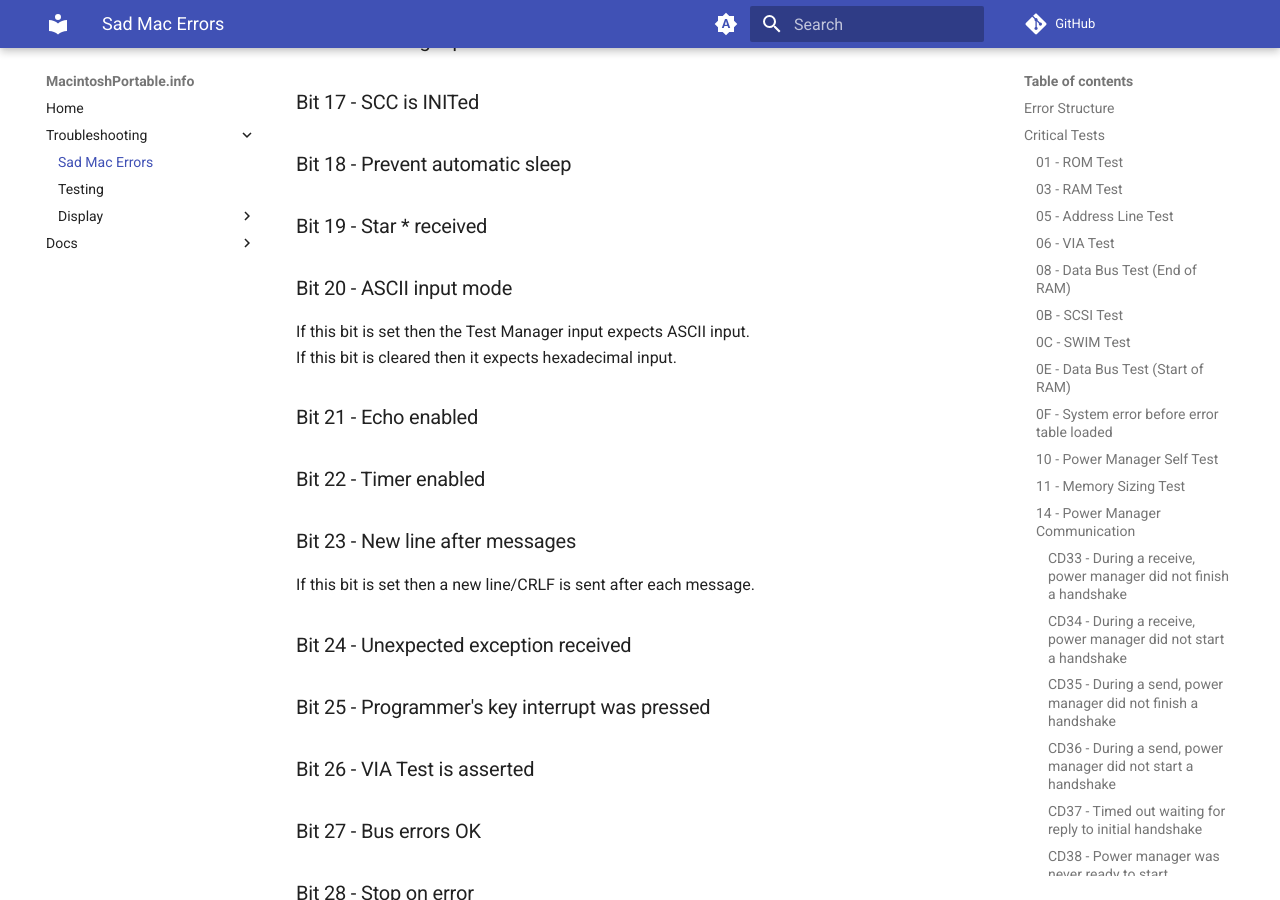
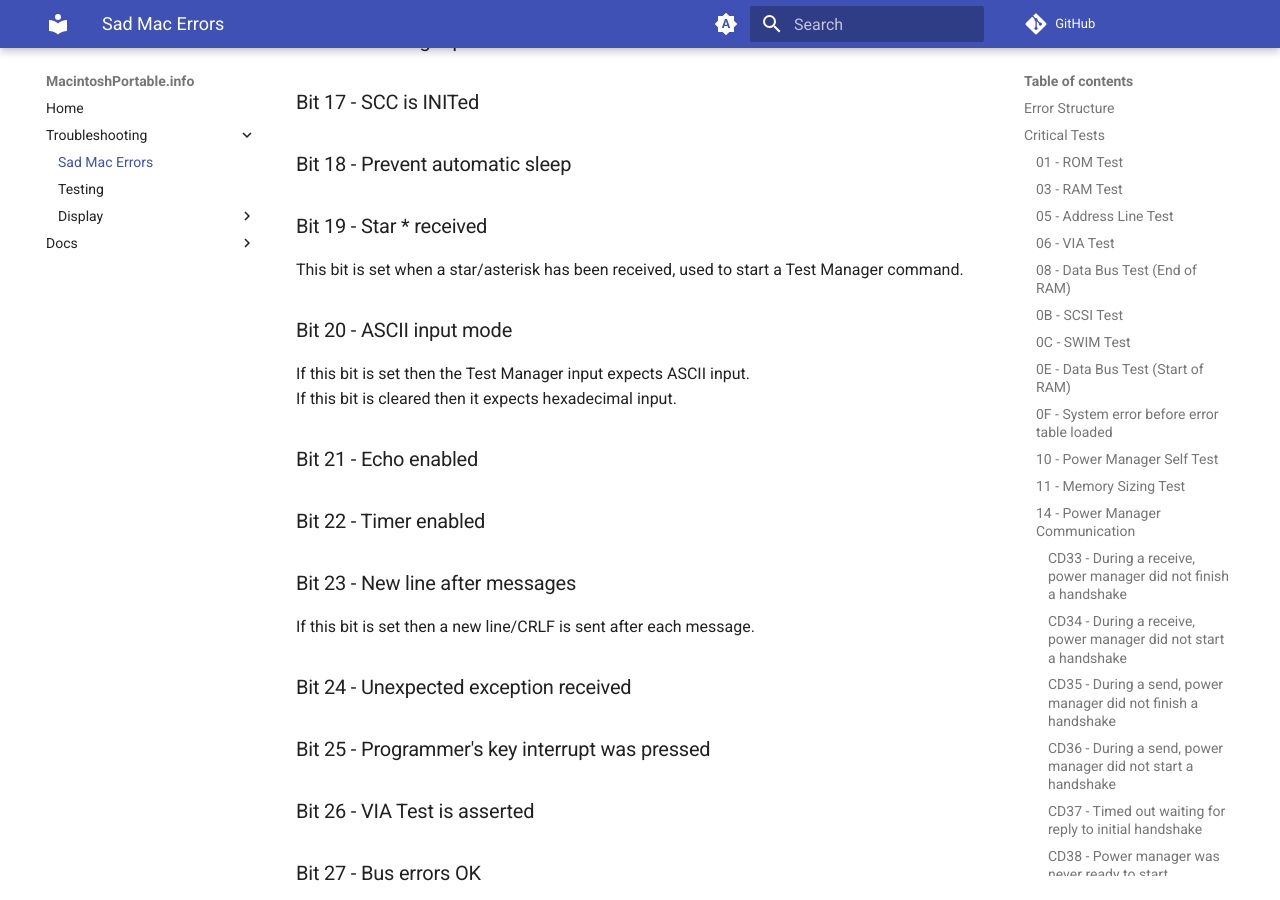
Before and after one commit to rezafouladian/MacintoshPortable, an MkDocs documentation site: the page built from docs/SadMac.md, in a window 1280 px wide and 900 px high, scrolled down 8823 px. Built offline with MkDocs 1.6.1 and Material for MkDocs 9.7.7, drawn with Linux system fonts in a browser that asks for light colours; comment, search, counter and statistics services are not loaded.

Commit message:
Update SadMac.md

```diff
--- a/docs/SadMac.md
+++ b/docs/SadMac.md
@@ -276,6 +276,7 @@ To determine the flags, convert the major error register to binary. The high wor
 ### Bit 17 - SCC is INITed
 ### Bit 18 - Prevent automatic sleep
 ### Bit 19 - Star * received
+This bit is set when a star/asterisk has been received, used to start a Test Manager command.
 ### Bit 20 - ASCII input mode
 If this bit is set then the Test Manager input expects ASCII input.
 If this bit is cleared then it expects hexadecimal input.
```
